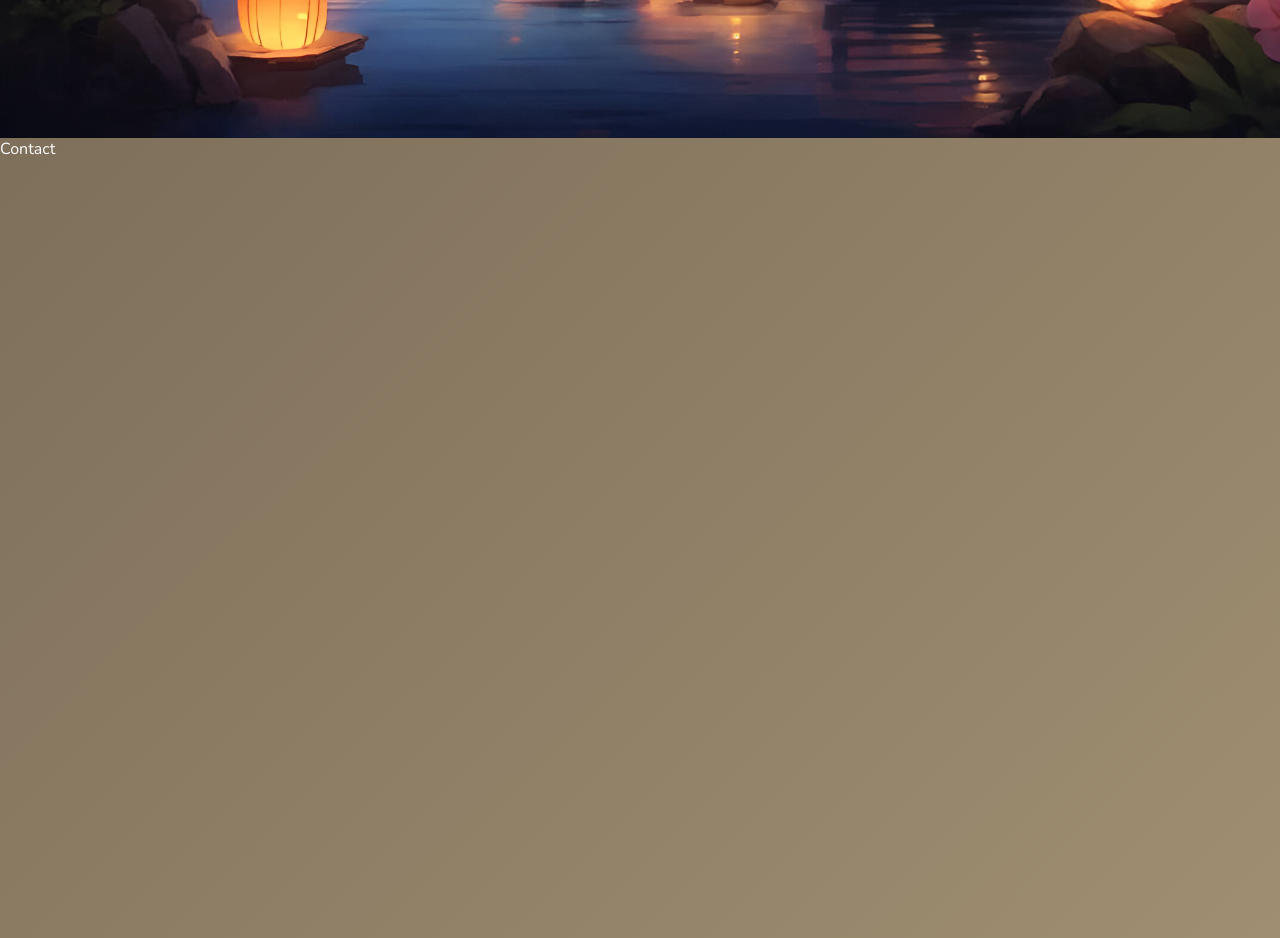
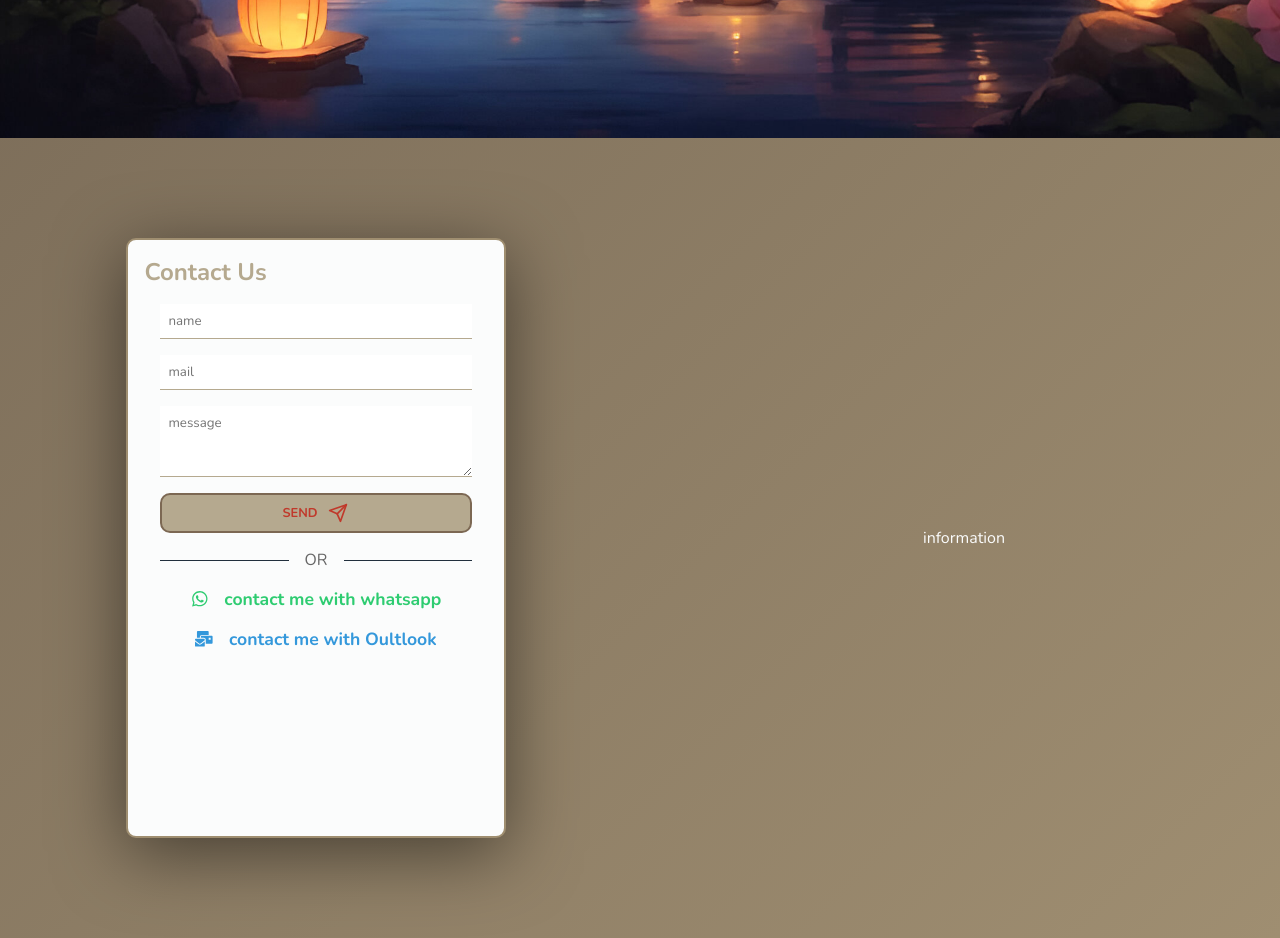
Before and after one commit to javier1793-op/Porfolio_Javier, a React (Vite) app: page / in a window 1280 px wide. Shown: the part 3120-4058 px from the top of the page. Built offline with nearby package versions, Linux system fonts and the light colour scheme; a web font is replaced by a local one.

Commit message:
form-contact

```diff
--- a/src/App.jsx
+++ b/src/App.jsx
@@ -1,5 +1,6 @@
 import "./App.scss";
 import About from "./Components/About";
+import Contact from "./Components/Contact";
 import Game from "./Components/Game";
 import Home from "./Components/Home";
 import Level from "./Components/Level";
@@ -31,7 +32,7 @@ function App() {
           <Game/>
         </section>
         <section className="contact" id="contact">
-          Contact
+          <Contact/>
         </section>
         <section className="levelup">
           <Level />
--- a/src/App.scss
+++ b/src/App.scss
@@ -16,6 +16,8 @@
   --white-main: #fbfcfc;
   --black-main: #212f3d;
   --red-main: #c0392b;
+  --green-main: #2ecc71 ;
+  --blue-main: #3498db;
 }
 
 * {
--- /dev/null
+++ b/src/Components/Contact.jsx
@@ -0,0 +1,19 @@
+import '../Scss/contact.scss'
+import Formcontact from './Formcontact'
+
+const Contact = () => {
+  return (
+    <>
+        <div className="contentContact">
+            <section className="formContact">
+               <Formcontact/>
+            </section>
+            <section className="infoContact">
+                information
+            </section>
+        </div>
+    </>
+  )
+}
+
+export default Contact
--- /dev/null
+++ b/src/Components/Formcontact.jsx
@@ -0,0 +1,43 @@
+import "../Scss/formContact.scss";
+import { LuSend } from "react-icons/lu";
+import { FaWhatsapp,FaMailBulk } from "react-icons/fa";
+
+const Formcontact = () => {
+  return (
+    <div className="contentForm">
+      <h1 className="titleContact">Contact Us</h1>
+      <form className="form">
+        <input type="text" placeholder="name" />
+        <input type="text" placeholder="mail" />
+        <textarea
+          name="descriptionForm"
+          id=""
+          cols="30"
+          rows="3"
+          placeholder="message"
+        ></textarea>
+        <button className="btnContact">
+          Send
+          <LuSend className="iconContact" />
+        </button>
+      </form>
+      <section className="separator">
+        <hr className="separatorContact" />
+        <span>OR</span>
+        <hr className="separatorContact" />
+      </section>
+      <section className="altContact">
+        <a href="" className="alt">
+            <FaWhatsapp/>
+            <p>contact me with whatsapp</p>
+        </a>
+        <a href="" className="alt">
+            <FaMailBulk/>
+            <p>contact me with Oultlook</p>
+        </a>
+      </section>
+    </div>
+  );
+};
+
+export default Formcontact;
--- /dev/null
+++ b/src/Scss/contact.scss
@@ -0,0 +1,29 @@
+.contentContact{
+    display: grid;
+    width: 100%;
+    height:100%;
+    grid-template-areas:
+      "formContact infoContact"
+      "formContact  infoContact";
+    grid-template-rows:1fr ;
+    grid-template-columns: 1fr 1fr;
+    gap: 1rem;
+}
+.formContact{
+    grid-area: formContact;
+    display: flex;
+    justify-content: center;
+    align-items: center;
+    width: 100%;
+    min-height: 100vh;
+}
+.infoContact{
+    grid-area: infoContact;
+    display: flex;
+    flex-direction: column;
+    justify-content: center;
+    align-items: center;
+    gap: 1rem;
+    width: 100%;
+    min-height: 100vh;
+}
--- /dev/null
+++ b/src/Scss/formContact.scss
@@ -0,0 +1,93 @@
+.contentForm {
+  width: 60%;
+  height: 75%;
+  background: var(--white-main);
+  border: 2px solid var(--tobacco-brown-400);
+  border-radius: 10px;
+  filter: drop-shadow(0 15px 35px rgba(0, 0, 0, 0.5));
+  color: var(--black-main);
+  padding: 1rem;
+}
+.contentForm .titleContact {
+  font-size: 1.5rem;
+  color: var(--tobacco-brown-300);
+}
+.contentForm .form {
+  display: flex;
+  flex-direction: column;
+  padding: 1rem;
+  gap: 1rem;
+}
+.form input,
+textarea {
+  outline: none;
+  list-style: none;
+  color: var(--black-main);
+  padding: 0.5rem;
+  text-decoration: none;
+  border-bottom: 1px solid var(--tobacco-brown-300);
+}
+.btnContact {
+  height: 2.5rem;
+  text-decoration: none;
+  background: var(--tobacco-brown-300);
+  color: var(--red-main);
+  font-size: 0.8rem;
+  font-weight: 600;
+  text-transform: uppercase;
+  cursor: pointer;
+  border-radius: 10px;
+  display: flex;
+  align-items: center;
+  justify-content: center;
+  gap: 0.5rem;
+  transition: 0.5s;
+  border: 2px solid var(--tobacco-brown-600);
+}
+
+.btnContact .iconContact {
+  font-size: 1.5rem;
+  font-weight: 600;
+  padding: 2px;
+}
+.btnContact:hover {
+  color: var(--white-main);
+  background: var(--black-main);
+}
+.separator {
+  display: flex;
+  align-items: center;
+  color: #666;
+  font-size: 1rem;
+}
+.separator .separatorContact {
+  flex-grow: 1;
+  height: 1px;
+  background-color:var(--black-main);
+  border: none;
+  margin: 0 1rem;
+}
+.altContact{
+    display: flex;
+    width: 100%;
+    padding: 1rem;
+    flex-direction: column;
+    justify-content: center;
+    align-items: center;
+    gap: 1rem;
+    font-size: 1.1rem;
+}
+.altContact .alt{
+    display: flex;
+    align-items: center;
+    gap: 1rem;
+    font-weight: 600;
+    cursor: pointer;
+    text-decoration: none;
+}
+.alt:nth-child(1){
+    color: var(--green-main);
+}
+.alt:nth-child(2){
+    color: var(--blue-main);
+}
```
